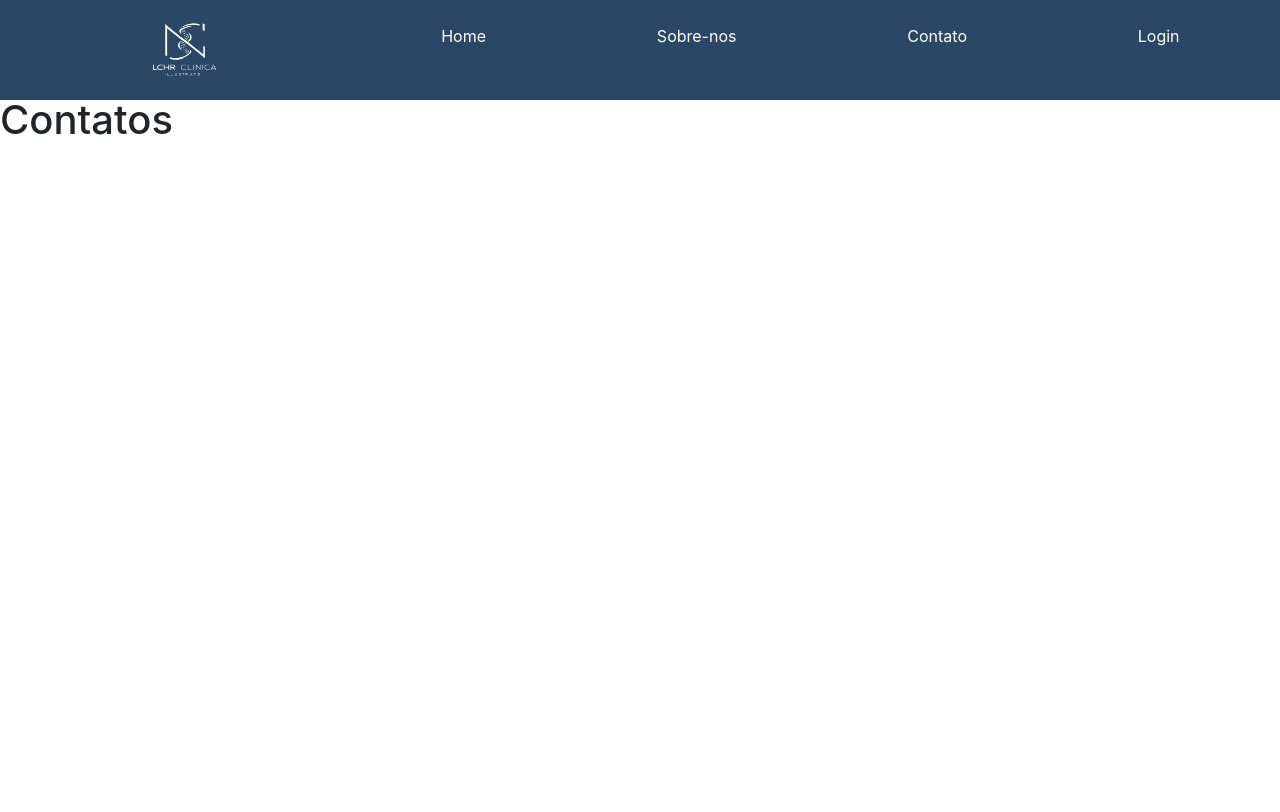
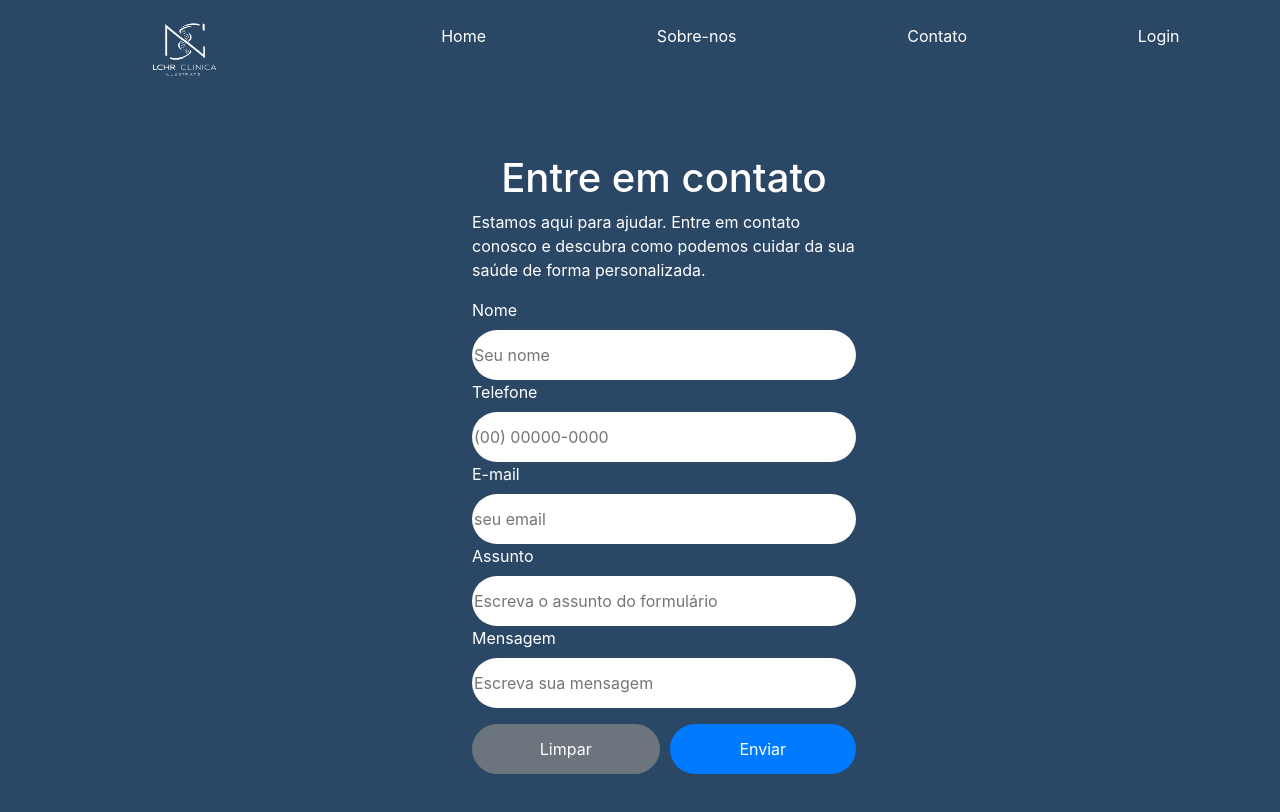
Before and after one commit to hardkill551/clinica-medica, a plain HTML site: page contact.html in a window 1280 px wide. Drawn offline with nearby package versions, Linux system fonts and the light colour scheme.

Commit message:
tela contatos

```diff
--- a/contact.html
+++ b/contact.html
@@ -14,7 +14,7 @@
     <div class="container-fluid  d-flex flex-column  justify-content-center fixed-top "
         style="height: 100px; background-color: #2a4866;">
         <div class="d-flex justify-content-around">
-            <img src="./img/logo_removebg.png" alt=""  class="imglogoo">
+            <img src="./img/logo_removebg.png" alt="" class="imglogoo">
             <a class="text-white mt-4" href='home.html'>Home</a>
             <a class="text-white mt-4" href='about.html'>Sobre-nos</a>
             <a class="text-white mt-4" href='contact.html'>Contato</a>
@@ -23,20 +23,33 @@
     </div>
     <br>
     <br>
-    <br>
-    <br>
-    <H1>Contatos</H1>
-
-
-
-
-
-
-
-
-
-
-
+    <div style="background-color: #2a4866; width: 100%; height: 100vh;" class="d-flex flex-column align-items-center justify-content-center pt-5">
+        <h1 class="width:70vw; ml-5 text-white">
+            Entre em contato
+        </h1>
+        <p class="ml-5 text-white" style="width: 30vw;">Estamos aqui para ajudar. Entre em contato conosco e descubra
+            como podemos cuidar da sua saúde de forma personalizada.
+        </p>
+        <form class="d-flex flex-column ml-5 text-white" style="width: 30vw;" action="#" method="post">
+            <label for="nome">Nome</label>
+            <input class="border border-0 rounded-pill typeinput" type="text" name="nome" placeholder="Seu nome" />
+            <label for="telefone">Telefone</label>
+            <input class="border border-0 rounded-pill typeinput" type="text" name="telefone" placeholder="(00) 00000-0000" />
+            <label for="email">E-mail</label>
+            <input class="border border-0 rounded-pill typeinput" type="text" name="email" placeholder="seu email" />
+            <label for="assunto">Assunto</label>
+            <input class="border border-0 rounded-pill typeinput" type="text" name="assunto"
+                placeholder="Escreva o assunto do formulário" />
+            <label for="mensagem">Mensagem</label>
+            <input class="border border-0 rounded-pill typeinput" type="text" name="mensagem"
+                placeholder="Escreva sua mensagem" />
+            <div class="mt-3 mb-3 d-flex justify-content-around">
+                <button type="reset" class="btn btn-secondary typeinput" style="border-radius: 25px; width: 100%; margin-right: 10px;">Limpar</button>
+                <button type="submit" class="btn btn-primary text-center border border-0 typeinput"
+                    style="border-radius: 25px; width: 100%;">Enviar</button>
+            </div>
+        </form>
+    </div>
 
     <script src="https://code.jquery.com/jquery-3.3.1.slim.min.js"
         integrity="sha384-q8i/X+965DzO0rT7abK41JStQIAqVgRVzpbzo5smXKp4YfRvH+8abtTE1Pi6jizo"
--- a/css/style.css
+++ b/css/style.css
@@ -24,3 +24,6 @@
 .marginlinks{
     margin-top: 20px;
 }
+.typeinput{
+    height: 50px;
+}
```
Also changed, not shown: about.html (+1 -23 lines).
